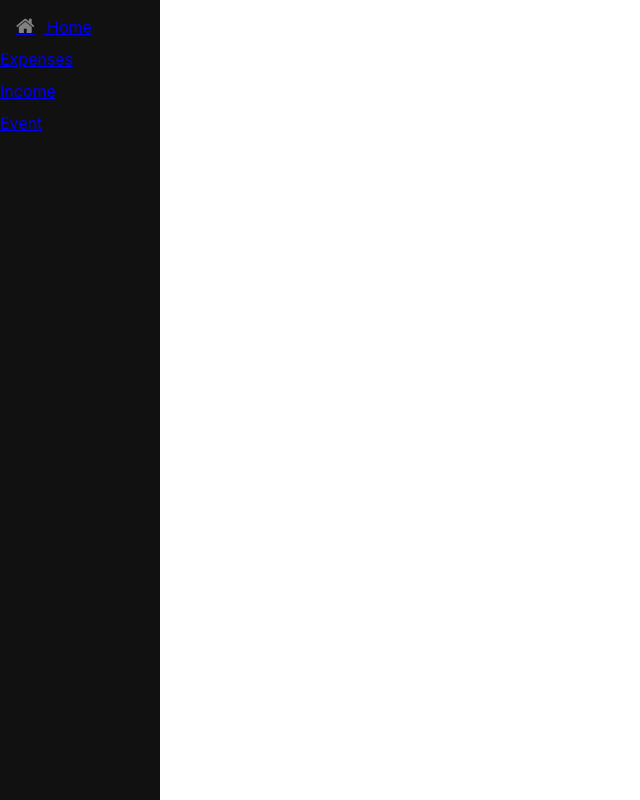
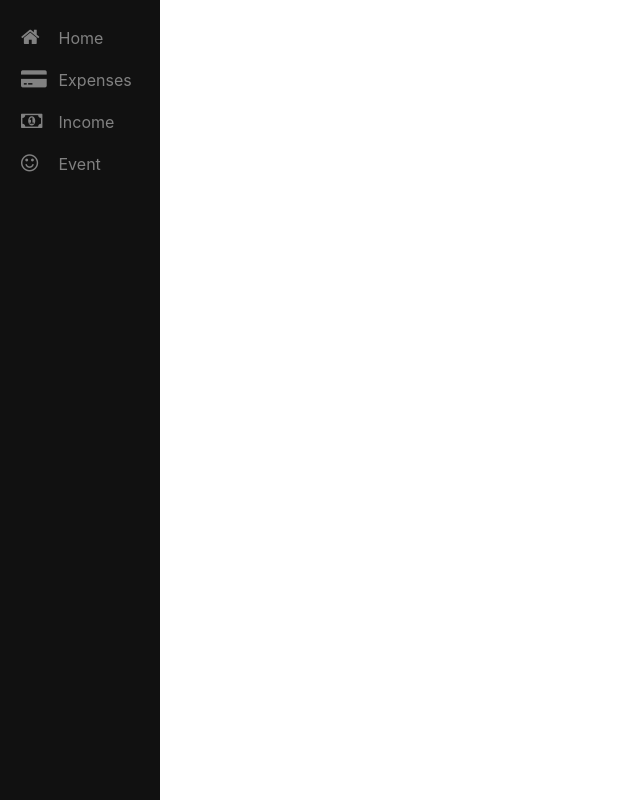
Before and after one commit to MsAPotter/event-budget, a React (Create React App) app: page / in a window 1280 px wide. Shown: the whole page, without its empty margins (0-640 px from the left). Built offline with nearby package versions, Linux system fonts and the light colour scheme.

Commit message:
nav component mvp

```diff
--- a/src/components/Home/Home.css
+++ b/src/components/Home/Home.css
@@ -20,9 +20,18 @@
   display: block;
 
 }
+/* icons */
 .fa {
-  display: inline;
+  display: inline-block;
   text-decoration: none;
+  width: 20px;
+  margin: 5px;
+}
+/* icon plus content */
+.sidebar a {
+  text-decoration: none;
+  color: #818181;
+  display: block;
 }
 
 
@@ -31,11 +40,6 @@
   color: #f1f1f1;
 }
 
-/* Style the main content */
-.main {
-  margin-left: 160px; /* Same as the width of the sidenav */
-  padding: 0px 10px;
-}
 
 /* Add media queries for small screens (when the height of the screen is less than 450px, add a smaller padding and font-size) */
 @media screen and (max-height: 450px) {
--- a/src/components/Home/Home.js
+++ b/src/components/Home/Home.js
@@ -1,25 +1,21 @@
 import React, { Component } from 'react';
 import './Home.css'
 import {Link} from 'react-router-dom';
-// import SideNav, {MenuIcon} from 'react-simple-sidenav';
-// import { Sidenav, Toggle, Nav, Icon } from 'rsuite';
 
 class Home extends Component {
     constructor(props) {
         super()
-
-
     }
-
 
     render() {
         return (
             <div className="sidebar">
-            <Link to="#home"><i className="sidebar-nav fa fa-fw fa-home"></i> Home</Link>
-            <Link to="#services"><i className="sidebar-nav fas fa-file-invoice-dollar"></i> Expenses</Link>
-            <Link to="#clients"><i className="sidebar-nav fas fa-money-bill"></i> Income</Link>
-            <Link to="#contact"><i className="sidebar-nav fas fa-calendar-check"></i> Event</Link>
-
+            <Link to="#home"><i className="sidebar-nav fa fa-home"></i> Home</Link>
+            <Link to="#services"><i className="sidebar-nav fa fa-credit-card-alt"></i> Expenses</Link>
+            <Link to="#clients"><i className="sidebar-nav fa fa-money"></i> Income</Link>
+            {/* <Link to="#contact"><i className="sidebar-nav fa fa-fw fa-calendar-check-o"></i> Event</Link> */}
+            {/* <Link to="#contact"><i className="sidebar-nav fa fa-car"></i> Event</Link>     */}
+            <Link to="#contact"><i className="sidebar-nav fa fa-smile-o"></i> Event</Link>
             </div>
         );
     }
```
